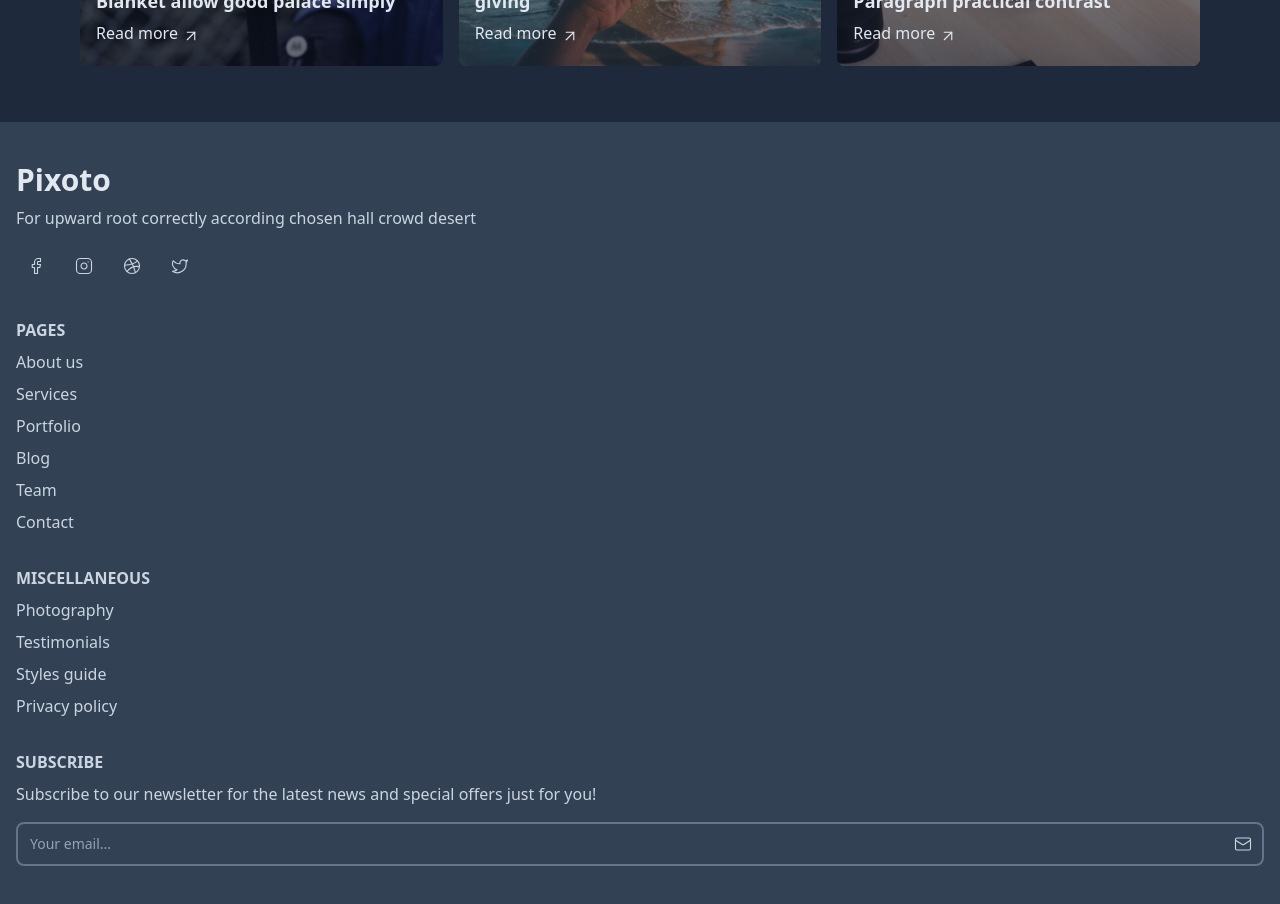
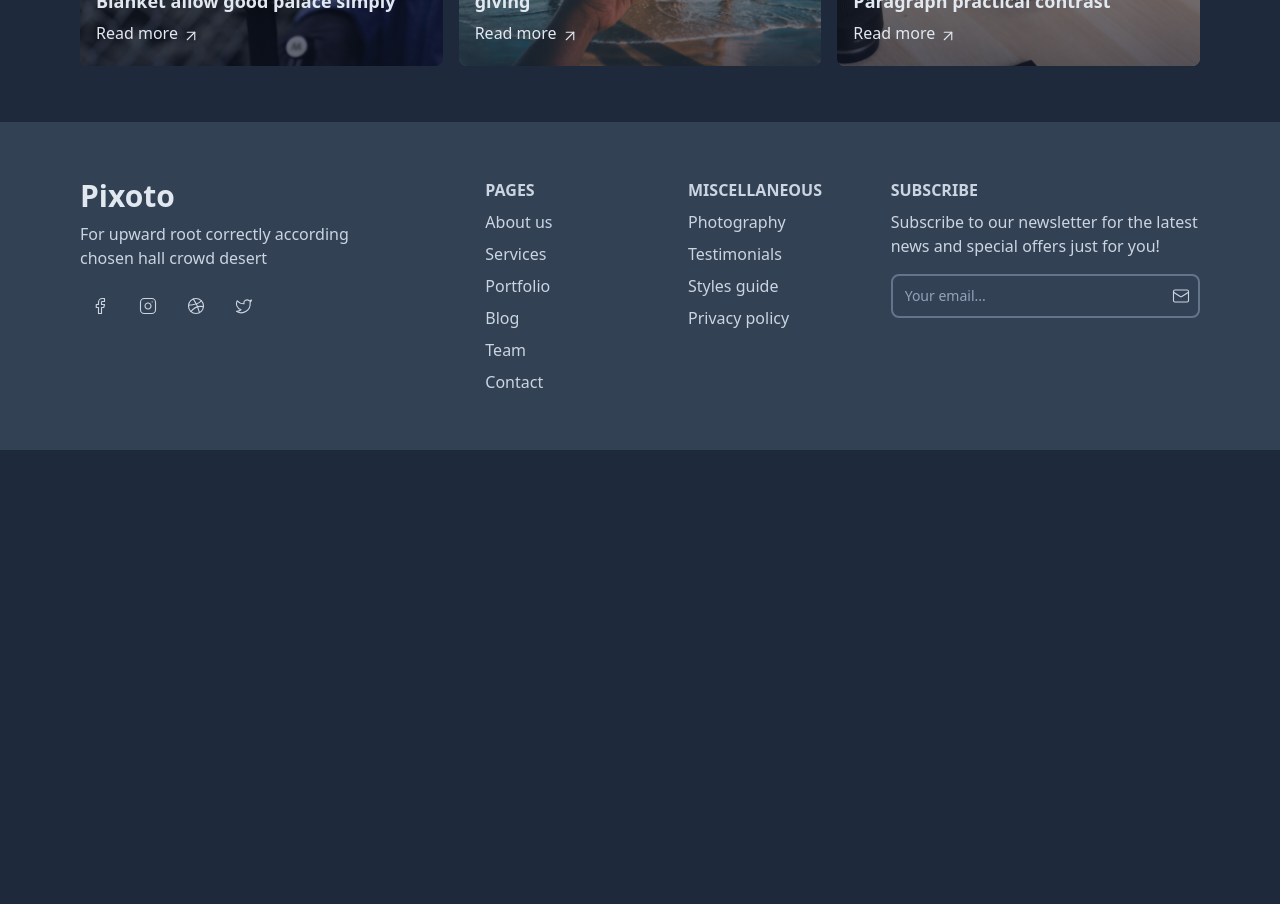
Before and after one commit to seesmof/Pixoto-Photos-Website, a Next.js app: page / in a window 1280 px wide. Shown: the part 5860-6764 px from the top of the page. After the commit the page ends 6310 px from the top, so only its background shows below. Built offline with nearby package versions, Linux system fonts and the light colour scheme.

Commit message:
update page.tsx

```diff
--- a/app/page.tsx
+++ b/app/page.tsx
@@ -508,7 +508,9 @@ const MainPage = () => {
         </div>
       </section>
 
-      <footer className="p-4 py-10 text-slate-300 grid bg-slate-700">
+      <footer className="text-slate-300 bg-slate-700">
+        <div className="grid lg:flex gap-y-8 lg:gap-x-12 max-w-6xl mx-auto w-full p-4 py-10 lg:py-14">
+          <article className="lg:w-[40%] lg:mr-12">
             <h2 className="text-3xl font-bold text-slate-200">Pixoto</h2>
             <p className="mt-2">
               For upward root correctly according chosen hall crowd desert
@@ -527,8 +529,10 @@ const MainPage = () => {
                 <Twitter size={18} strokeWidth={1.5} />
               </Button>
             </div>
+          </article>
 
-        <h3 className="font-bold uppercase mt-8">pages</h3>
+          <article className="lg:w-[20%]">
+            <h3 className="font-bold uppercase">pages</h3>
             <div className="grid gap-2 mt-2">
               <Link href="/">About us</Link>
               <Link href="/">Services</Link>
@@ -537,16 +541,20 @@ const MainPage = () => {
               <Link href="/">Team</Link>
               <Link href="/">Contact</Link>
             </div>
+          </article>
 
-        <h3 className="font-bold uppercase mt-8">miscellaneous</h3>
+          <article className="lg:w-[20%]">
+            <h3 className="font-bold uppercase">miscellaneous</h3>
             <div className="grid gap-2 mt-2">
               <Link href="/">Photography</Link>
               <Link href="/">Testimonials</Link>
               <Link href="/">Styles guide</Link>
               <Link href="/">Privacy policy</Link>
             </div>
+          </article>
 
-        <h3 className="font-bold uppercase mt-8">subscribe</h3>
+          <article className="lg:w-[40%]">
+            <h3 className="font-bold uppercase">subscribe</h3>
             <p className="mt-2">
               Subscribe to our newsletter for the latest news and special offers
               just for you!
@@ -561,6 +569,8 @@ const MainPage = () => {
               <Button variant="ghost" size={"icon"}>
                 <Mail size={18} strokeWidth={1.5} />
               </Button>
+            </div>
+          </article>
         </div>
       </footer>
     </>
```
Lines whose indentation alone changed are shown as unchanged.
